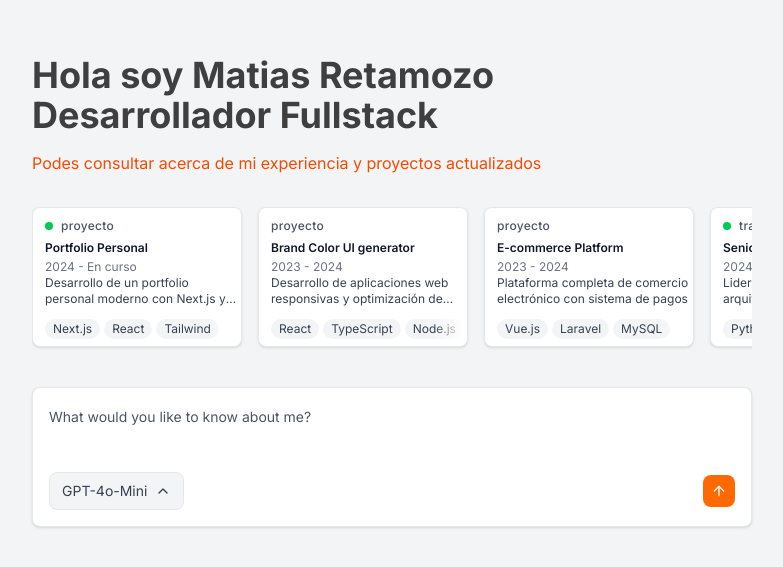
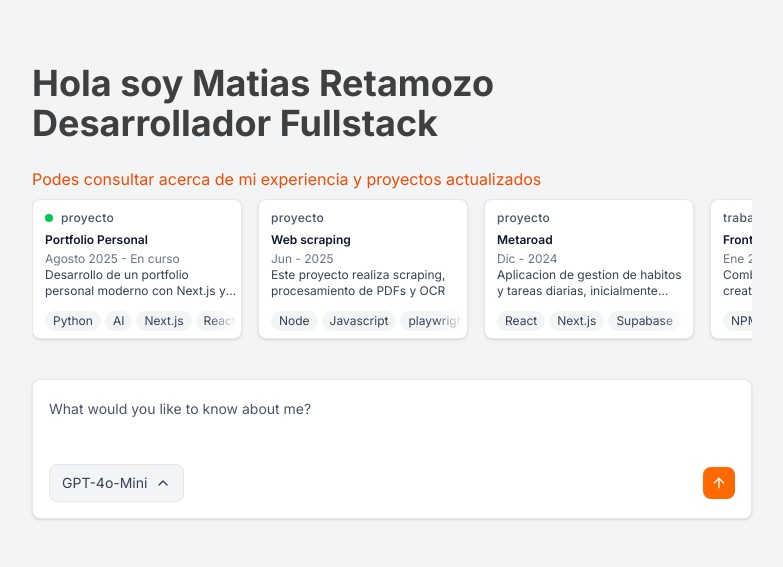
Before and after one commit to matiasreta/portafolio, a Next.js app: page / in a window 1280 px wide. Shown: the part 109-676 px from the top of the page, without its empty margins (248-1031 px from the left). Built offline with nearby package versions, Linux system fonts and the light colour scheme.

Commit message:
proyects added

```diff
--- a/src/app/page.tsx
+++ b/src/app/page.tsx
@@ -53,8 +53,8 @@ export default function Home() {
         <div className="flex-1 flex flex-col items-center justify-center">
           <div className="w-[720px] flex flex-col ">
             {/* Título y descripción */}
-            <div className="mb-8">
-              <h1 className="text-4xl font-bold mb-4">
+            <div className="mb-2">
+              <h1 className="text-4xl font-bold mb-6">
                 Hola soy Matias Retamozo
                 <br/>
                 Desarrollador Fullstack
@@ -82,54 +82,40 @@ export default function Home() {
                   display: none;
                 }
               `}</style>
+
               <div className="flex-shrink-0 pointer-events-auto">
                 <Card
                   tipo="proyecto"
                   enProgreso={true}
                   nombre="Portfolio Personal"
                   descripcion="Desarrollo de un portfolio personal moderno con Next.js y Tailwind CSS"
-                  tecnologias={["Next.js", "React", "Tailwind"]}
-                  fechaInicio="2024"
-                  onClick={() => console.log("Portfolio clicked")}
+                  tecnologias={["Python","AI","Next.js", "React", "Tailwind", "Typescript","Axios","FastAPI"]}
+                  fechaInicio="Agosto 2025"
+                  onClick={() => console.log("Portfolio Personal")}
                 />
               </div>
-
               <div className="flex-shrink-0 pointer-events-auto">
                 <Card
                   tipo="proyecto"
                   enProgreso={false}
-                  nombre="Brand Color UI generator"
-                  empresa=""
-                  descripcion="Desarrollo de aplicaciones web responsivas y optimización de rendimiento"
-                  tecnologias={["React", "TypeScript", "Node.js"]}
-                  fechaInicio="2023"
-                  fechaFin="2024"
-                  onClick={() => console.log("Trabajo clicked")}
+                  nombre="Web scraping"
+
+                  descripcion="Este proyecto realiza scraping, procesamiento de PDFs y OCR"
+                  tecnologias={["Node", "Javascript", "playwright", "Axios"]}
+                  fechaInicio="Jun"
+                  fechaFin="2025"
+                  onClick={() => console.log("Web scraping")}
                 />
               </div>
-
               <div className="flex-shrink-0 pointer-events-auto">
                 <Card
                   tipo="proyecto"
                   enProgreso={false}
-                  nombre="E-commerce Platform"
-                  descripcion="Plataforma completa de comercio electrónico con sistema de pagos"
-                  tecnologias={["Vue.js", "Laravel", "MySQL"]}
-                  fechaInicio="2023"
+                  nombre=" Metaroad"
+                  descripcion="Aplicacion de gestion de habitos y tareas diarias, inicialmente desarrollada con V0"
+                  tecnologias={["React", "Next.js", "Supabase", "Axios"]}
+                  fechaInicio="Dic"
                   fechaFin="2024"
-                  onClick={() => console.log("E-commerce clicked")}
-                />
-              </div>
-
-              <div className="flex-shrink-0 pointer-events-auto">
-                <Card
-                  tipo="trabajo"
-                  enProgreso={true}
-                  nombre="Senior Developer"
-                  empresa="StartupXYZ"
-                  descripcion="Liderazgo técnico y desarrollo de arquitecturas escalables"
-                  tecnologias={["Python", "Django", "AWS"]}
-                  fechaInicio="2024"
                   onClick={() => console.log("Senior Dev clicked")}
                 />
               </div>
@@ -137,14 +123,17 @@ export default function Home() {
               {/* Puedes agregar más cards aquí para probar el scroll */}
               <div className="flex-shrink-0 pointer-events-auto">
                 <Card
-                  tipo="proyecto"
+                  tipo="trabajo"
                   enProgreso={false}
-                  nombre="App Mobile"
-                  descripcion="Aplicación móvil para gestión de tareas"
-                  tecnologias={["React Native", "Firebase"]}
-                  fechaInicio="2023"
-                  fechaFin="2023"
-                  onClick={() => console.log("Mobile App clicked")}
+                  nombre="FrontEnd Developer"
+                  empresa="Lilab"
+                  descripcion="Combiné habilidades técnicas y creativas para desarrollar soluciones
+                  innovadoras que mejoran la experiencia del usuario. Trabajé en colaboración
+                  con equipos para crear prototipos interactivos y aplicar tecnologías emergentes."
+                  tecnologias={["NPM", "Storybook","React","CssModule","CSS","GIT","Python","Figma"]}
+                  fechaInicio="Ene 2024"
+                  fechaFin="Jun 2024"
+                  onClick={() => console.log("Front-End Developer")}
                 />
               </div>
 
@@ -152,17 +141,18 @@ export default function Home() {
                 <Card
                   tipo="trabajo"
                   enProgreso={false}
-                  nombre="Full Stack Developer"
-                  empresa="Agency Co"
-                  descripcion="Desarrollo completo de aplicaciones web"
-                  tecnologias={["Angular", "Node.js", "MongoDB"]}
-                  fechaInicio="2022"
-                  fechaFin="2023"
-                  onClick={() => console.log("Full Stack clicked")}
+                  nombre="FullStack Junior"
+                  empresa="Lilab"
+                  descripcion="Participé en el desarrollo de la plataforma Viuty, centrada en la gestión de
+                  productos para salones de belleza. Colaboré estrechamente con un equipo de
+                  diseñadores en la implementación de soluciones front-end"
+                  tecnologias={["React","Node.js","Redux","CSS"]}
+                  fechaInicio="Dic 2022"
+                  fechaFin="Ene 2024"
+                  onClick={() => console.log("FullStack Junior")}
                 />
               </div>
             </div>
-
             {/* Toolbar centrado cuando no hay mensajes */}
             <div className="w-full">
               <Toolbar />
@@ -176,8 +166,8 @@ export default function Home() {
           <div className="flex-1 flex flex-col items-center min-h-0 overflow-y-auto justify-start pt-8">
             <div className="w-[720px] flex flex-col">
               {/* Título y descripción */}
-              <div className="mb-8">
-                <h1 className="text-4xl font-bold mb-4">
+              <div className="mb-2">
+                <h1 className="text-4xl font-bold mb-6">
                   Hola soy Matias Retamozo
                   <br/>
                   Desarrollador Fullstack
@@ -206,84 +196,75 @@ export default function Home() {
                   }
                 `}</style>
                 <div className="flex-shrink-0 pointer-events-auto">
-                  <Card
-                    tipo="proyecto"
-                    enProgreso={true}
-                    nombre="Portfolio Personal"
-                    descripcion="Desarrollo de un portfolio personal moderno con Next.js y Tailwind CSS"
-                    tecnologias={["Next.js", "React", "Tailwind"]}
-                    fechaInicio="2024"
-                    onClick={() => console.log("Portfolio clicked")}
-                  />
-                </div>
+                <Card
+                  tipo="proyecto"
+                  enProgreso={true}
+                  nombre="Portfolio Personal"
+                  descripcion="Desarrollo de un portfolio personal moderno con Next.js y Tailwind CSS"
+                  tecnologias={["Python","AI","Next.js", "React", "Tailwind", "Typescript","Axios","FastAPI"]}
+                  fechaInicio="Agosto 2025"
+                  onClick={() => console.log("Portfolio Personal")}
+                />
+              </div>
+              <div className="flex-shrink-0 pointer-events-auto">
+                <Card
+                  tipo="proyecto"
+                  enProgreso={false}
+                  nombre="Web scraping"
 
-                <div className="flex-shrink-0 pointer-events-auto">
-                  <Card
-                    tipo="proyecto"
-                    enProgreso={false}
-                    nombre="Brand Color UI generator"
-                    empresa=""
-                    descripcion="Desarrollo de aplicaciones web responsivas y optimización de rendimiento"
-                    tecnologias={["React", "TypeScript", "Node.js"]}
-                    fechaInicio="2023"
-                    fechaFin="2024"
-                    onClick={() => console.log("Trabajo clicked")}
-                  />
-                </div>
+                  descripcion="Este proyecto realiza scraping, procesamiento de PDFs y OCR"
+                  tecnologias={["Node", "Javascript", "playwright", "Axios"]}
+                  fechaInicio="Jun"
+                  fechaFin="2025"
+                  onClick={() => console.log("Web scraping")}
+                />
+              </div>
+              <div className="flex-shrink-0 pointer-events-auto">
+                <Card
+                  tipo="proyecto"
+                  enProgreso={false}
+                  nombre=" Metaroad"
+                  descripcion="Aplicacion de gestion de habitos y tareas diarias, inicialmente desarrollada con V0"
+                  tecnologias={["React", "Next.js", "Supabase", "Axios"]}
+                  fechaInicio="Dic"
+                  fechaFin="2024"
+                  onClick={() => console.log("Senior Dev clicked")}
+                />
+              </div>
 
-                <div className="flex-shrink-0 pointer-events-auto">
-                  <Card
-                    tipo="proyecto"
-                    enProgreso={false}
-                    nombre="E-commerce Platform"
-                    descripcion="Plataforma completa de comercio electrónico con sistema de pagos"
-                    tecnologias={["Vue.js", "Laravel", "MySQL"]}
-                    fechaInicio="2023"
-                    fechaFin="2024"
-                    onClick={() => console.log("E-commerce clicked")}
-                  />
-                </div>
+              {/* Puedes agregar más cards aquí para probar el scroll */}
+              <div className="flex-shrink-0 pointer-events-auto">
+                <Card
+                  tipo="trabajo"
+                  enProgreso={false}
+                  nombre="FrontEnd Developer"
+                  empresa="Lilab"
+                  descripcion="Combiné habilidades técnicas y creativas para desarrollar soluciones
+                  innovadoras que mejoran la experiencia del usuario. Trabajé en colaboración
+                  con equipos para crear prototipos interactivos y aplicar tecnologías emergentes."
+                  tecnologias={["NPM", "Storybook","React","CssModule","CSS","GIT","Python","Figma"]}
+                  fechaInicio="Ene 2024"
+                  fechaFin="Jun 2024"
+                  onClick={() => console.log("Front-End Developer")}
+                />
+              </div>
 
-                <div className="flex-shrink-0 pointer-events-auto">
-                  <Card
-                    tipo="trabajo"
-                    enProgreso={true}
-                    nombre="Senior Developer"
-                    empresa="StartupXYZ"
-                    descripcion="Liderazgo técnico y desarrollo de arquitecturas escalables"
-                    tecnologias={["Python", "Django", "AWS"]}
-                    fechaInicio="2024"
-                    onClick={() => console.log("Senior Dev clicked")}
-                  />
-                </div>
+              <div className="flex-shrink-0 pointer-events-auto">
+                <Card
+                  tipo="trabajo"
+                  enProgreso={false}
+                  nombre="FullStack Junior"
+                  empresa="Lilab"
+                  descripcion="Participé en el desarrollo de la plataforma Viuty, centrada en la gestión de
+                  productos para salones de belleza. Colaboré estrechamente con un equipo de
+                  diseñadores en la implementación de soluciones front-end"
+                  tecnologias={["React","Node.js","Redux","CSS"]}
+                  fechaInicio="Dic 2022"
+                  fechaFin="Ene 2024"
+                  onClick={() => console.log("FullStack Junior")}
+                />
+              </div>
 
-                {/* Puedes agregar más cards aquí para probar el scroll */}
-                <div className="flex-shrink-0 pointer-events-auto">
-                  <Card
-                    tipo="proyecto"
-                    enProgreso={false}
-                    nombre="App Mobile"
-                    descripcion="Aplicación móvil para gestión de tareas"
-                    tecnologias={["React Native", "Firebase"]}
-                    fechaInicio="2023"
-                    fechaFin="2023"
-                    onClick={() => console.log("Mobile App clicked")}
-                  />
-                </div>
-
-                <div className="flex-shrink-0 pointer-events-auto">
-                  <Card
-                    tipo="trabajo"
-                    enProgreso={false}
-                    nombre="Full Stack Developer"
-                    empresa="Agency Co"
-                    descripcion="Desarrollo completo de aplicaciones web"
-                    tecnologias={["Angular", "Node.js", "MongoDB"]}
-                    fechaInicio="2022"
-                    fechaFin="2023"
-                    onClick={() => console.log("Full Stack clicked")}
-                  />
-                </div>
               </div>
 
               {/* Chat component */}
@@ -292,7 +273,7 @@ export default function Home() {
           </div>
 
           {/* Toolbar fijo en la parte inferior */}
-          <div className="flex-shrink-0 bg-gray-100 p-4 border-t border-gray-200">
+          <div className="flex-shrink-0 bg-gray-100 p-4">
             <div className="w-[720px] mx-auto">
               <Toolbar />
             </div>
--- a/src/components/ui/Toolbar.tsx
+++ b/src/components/ui/Toolbar.tsx
@@ -221,7 +221,7 @@ const Toolbar = memo<ToolbarProps>(({
                 } text-white`}
                 aria-label="Send message"
               >
-                <ArrowUp className={`w-4 h-4 ${isLoading ? 'animate-pulse' : ''}`} />
+                <ArrowUp className={`w-4 h-4 cursor-pointer ${isLoading ? 'animate-pulse' : ''}`} />
               </button>
             </div>
           </div>
```
